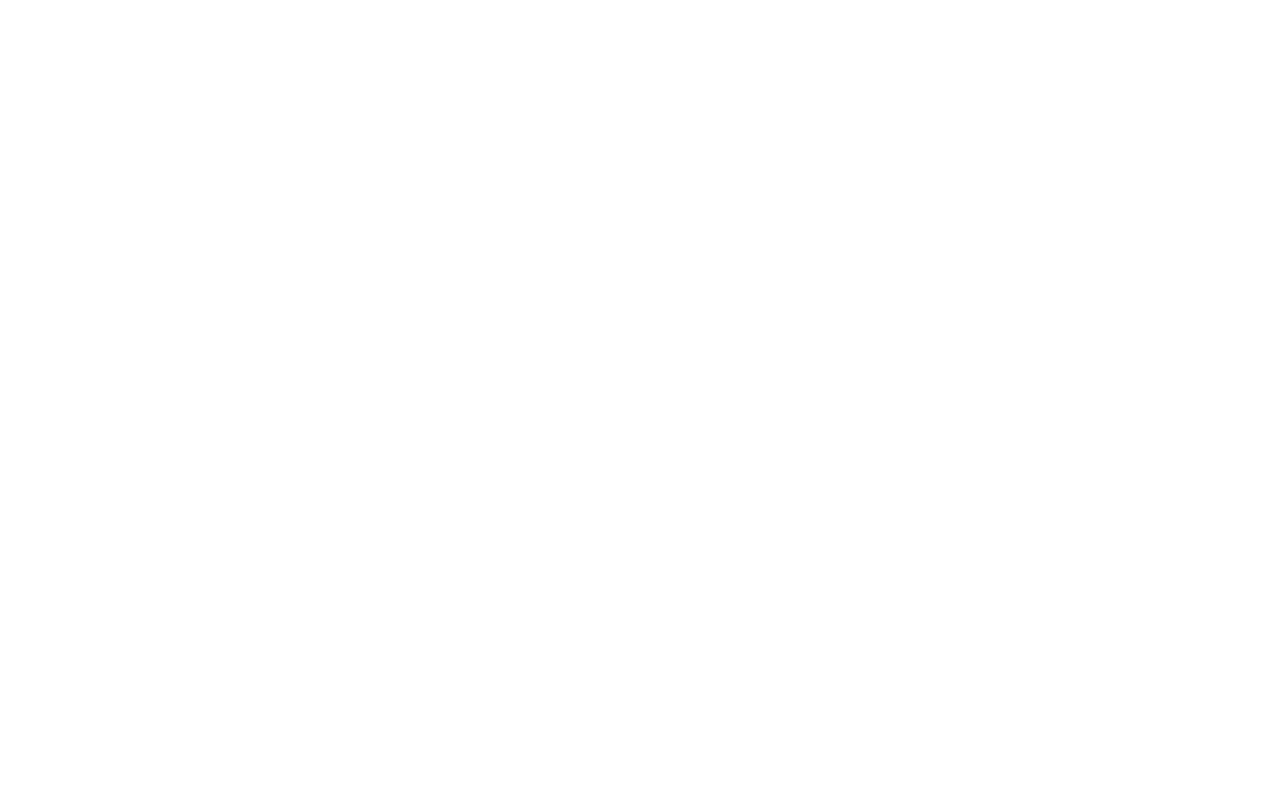
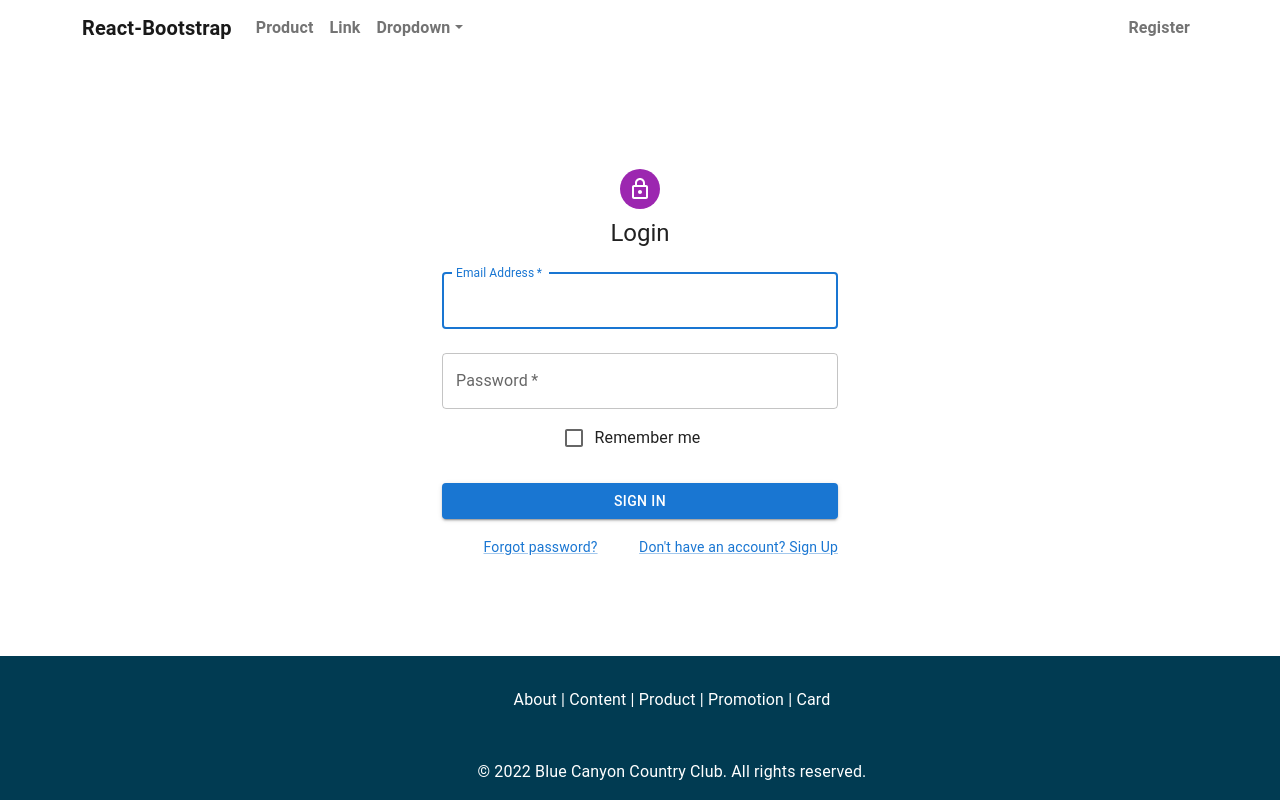
Before and after one commit to birdpakornpong/blue-canyon, a React (Create React App) app: page /login in a window 1280 px wide. Before the commit this address had no page. Built offline with nearby package versions, Linux system fonts and the light colour scheme.

Commit message:
login page

```diff
--- a/src/App.js
+++ b/src/App.js
@@ -5,6 +5,7 @@
 import Link from "./pages/Link";
 import Layout from "./components/Layout";
 import Product from "./pages/Product";
+import Login from "./pages/Login";
 
 function App() {
   return (
@@ -15,6 +16,7 @@
             <Route index element={<Home />} />
             <Route path="link" element={<Link />} />
             <Route path="product" element={<Product />} />
+            <Route path="login" element={<Login />} />
           </Route>
         </Routes>
       </BrowserRouter>
--- a/src/components/react-bootstrap/NavBarComponent.js
+++ b/src/components/react-bootstrap/NavBarComponent.js
@@ -8,8 +8,9 @@
 
 export default function NavComponent() {
   return (
-    <Navbar variant="dark" expand="lg" fixed="top" className="height-navbar-i">
-      <Container>
+    // <Navbar variant="dark" expand="lg" fixed="top" className="height-navbar-i">
+    <Navbar expand="lg" fixed="top" className="height-navbar-i">
+      <Container className="font-color">
         <Navbar.Brand href="/" className="nav__link">
           React-Bootstrap
         </Navbar.Brand>
@@ -39,8 +40,8 @@
             </NavDropdown>
           </Nav>
           <Nav className="d-flex">
-            <Nav.Link href="/product" className="nav__link">
-              Product
+            <Nav.Link href="/login" className="nav__link">
+              Register
             </Nav.Link>
           </Nav>
         </Navbar.Collapse>
--- a/src/pages/Home.js
+++ b/src/pages/Home.js
@@ -11,7 +11,6 @@
       <ContentImgComponent />
       <CarouselComponent />
       <ContentComponent />
-      {/* <FooterComponent /> */}
     </>
   );
 }
--- /dev/null
+++ b/src/pages/Login.css
@@ -0,0 +1,6 @@
+.layoutRegister {
+    height: 82vh;
+    display: flex;
+    align-items: center;
+    justify-content: center;
+}
--- /dev/null
+++ b/src/pages/Login.js
@@ -0,0 +1,104 @@
+import * as React from "react";
+import Avatar from "@mui/material/Avatar";
+import Button from "@mui/material/Button";
+import CssBaseline from "@mui/material/CssBaseline";
+import TextField from "@mui/material/TextField";
+import FormControlLabel from "@mui/material/FormControlLabel";
+import Checkbox from "@mui/material/Checkbox";
+import Link from "@mui/material/Link";
+import Grid from "@mui/material/Grid";
+import Box from "@mui/material/Box";
+import LockOutlinedIcon from "@mui/icons-material/LockOutlined";
+import Typography from "@mui/material/Typography";
+import Container from "@mui/material/Container";
+import { createTheme, ThemeProvider } from "@mui/material/styles";
+import "./Login.css";
+
+const theme = createTheme();
+
+export default function Login() {
+  const handleSubmit = (event) => {
+    event.preventDefault();
+    const data = new FormData(event.currentTarget);
+    console.log({
+      email: data.get("email"),
+      password: data.get("password"),
+    });
+  };
+
+  return (
+    <div className="layoutRegister">
+      <ThemeProvider theme={theme}>
+        <Container component="main" maxWidth="xs">
+          <CssBaseline />
+          <Box
+            sx={{
+              marginTop: 8,
+              display: "flex",
+              flexDirection: "column",
+              alignItems: "center",
+            }}
+          >
+            <Avatar sx={{ m: 1, bgcolor: "secondary.main" }}>
+              <LockOutlinedIcon />
+            </Avatar>
+            <Typography component="h1" variant="h5">
+              Login
+            </Typography>
+            <Box
+              component="form"
+              onSubmit={handleSubmit}
+              noValidate
+              sx={{ mt: 1 }}
+            >
+              <TextField
+                margin="normal"
+                required
+                fullWidth
+                id="email"
+                label="Email Address"
+                name="email"
+                autoComplete="email"
+                autoFocus
+              />
+              <TextField
+                margin="normal"
+                required
+                fullWidth
+                name="password"
+                label="Password"
+                type="password"
+                id="password"
+                autoComplete="current-password"
+              />
+              <FormControlLabel
+                control={<Checkbox value="remember" color="primary" />}
+                label="Remember me"
+              />
+              <Button
+                type="submit"
+                fullWidth
+                variant="contained"
+                sx={{ mt: 3, mb: 2 }}
+              >
+                Sign In
+              </Button>
+              <Grid container>
+                <Grid item xs>
+                  <Link href="#" variant="body2">
+                    Forgot password?
+                  </Link>
+                </Grid>
+                <Grid item>
+                  <Link href="#" variant="body2">
+                    {"Don't have an account? Sign Up"}
+                  </Link>
+                </Grid>
+              </Grid>
+            </Box>
+          </Box>
+        </Container>
+      </ThemeProvider>
+    </div>
+  );
+}
```
Also changed, not shown: src/components/react-bootstrap/NavBarComponent.css (line endings or trailing spaces).
